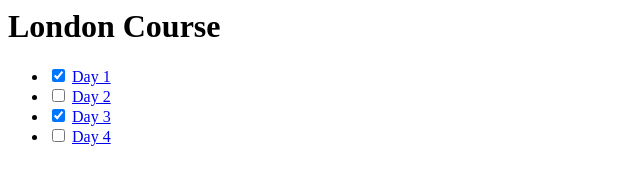
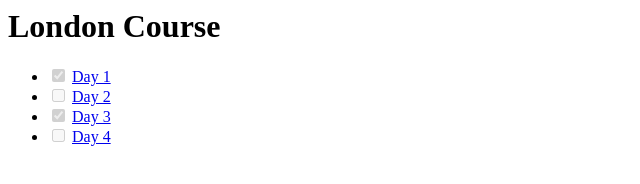
Before and after one commit to SpaceAstro2/london-course, a plain HTML site: page index.html in a window 1280 px wide. Shown: the full height of the page, 0-640 px from the left. Drawn offline with Linux system fonts and the light colour scheme.

Commit message:
Make checkboxes disabled

```diff
--- a/index.html
+++ b/index.html
@@ -7,16 +7,16 @@
         <form>
             <ul>
                 <li>
-                    <input type="checkbox" checked /> <a href="day1/index.html">Day 1</a>
+                    <input type="checkbox" checked disabled /> <a href="day1/index.html">Day 1</a>
                 </li>
                 <li>
-                    <input type="checkbox" /> <a href="day2/index.html">Day 2</a>
+                    <input type="checkbox" disabled /> <a href="day2/index.html">Day 2</a>
                 </li>
                 <li>
-                    <input type="checkbox" checked /> <a href="day3/index.html">Day 3</a>
+                    <input type="checkbox" checked disabled /> <a href="day3/index.html">Day 3</a>
                 </li>
                 <li>
-                    <input type="checkbox" /> <a href="day4/index.html">Day 4</a>
+                    <input type="checkbox" disabled /> <a href="day4/index.html">Day 4</a>
                 </li>
             </ul>
         </form>
```
Also changed, not shown: day4/index.html (+1 -1 lines).
